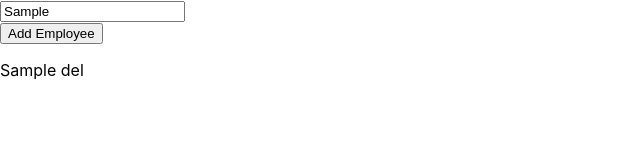
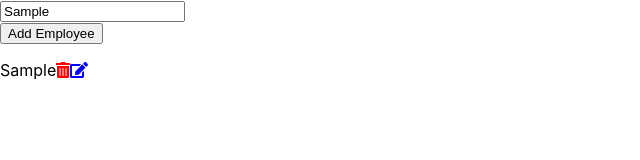
Before and after one commit to Bhaveshsingh022000/EmployeeList, a React (Create React App) app: page / in a window 1280 px wide. Both pictures are taken after typing "Sample" into the empty fields and a click on the button "Add Employee". Shown: the top 160 px of the page, without its empty margins (0-640 px from the left). Built offline with nearby package versions, Linux system fonts and the light colour scheme.

Commit message:
added edit and delete icons

```diff
--- a/package.json
+++ b/package.json
@@ -3,6 +3,9 @@
   "version": "0.1.0",
   "private": true,
   "dependencies": {
+    "@fortawesome/fontawesome-svg-core": "^1.2.32",
+    "@fortawesome/free-solid-svg-icons": "^5.15.1",
+    "@fortawesome/react-fontawesome": "^0.1.12",
     "@testing-library/jest-dom": "^5.11.5",
     "@testing-library/react": "^11.1.2",
     "@testing-library/user-event": "^12.2.2",
--- a/src/Components/Employee/Employee.js
+++ b/src/Components/Employee/Employee.js
@@ -1,9 +1,16 @@
 import React from 'react';
 
-const employee = (props)=>{
-    return(
+import { FontAwesomeIcon } from '@fortawesome/react-fontawesome';
+import { faTrashAlt, faEdit } from '@fortawesome/free-solid-svg-icons';
+
+const employee = (props) => {
+    return (
         <div>
-            <p>{props.name} <span>del</span></p>
+            <p>
+                {props.name}
+                <span><FontAwesomeIcon icon={faTrashAlt} color="red" /></span>
+                <span><FontAwesomeIcon icon={faEdit} color="blue" /></span>
+            </p>
         </div>
     );
 }
```
Also changed, not shown: 1 other file (tests, documents, lock files or other folders).
